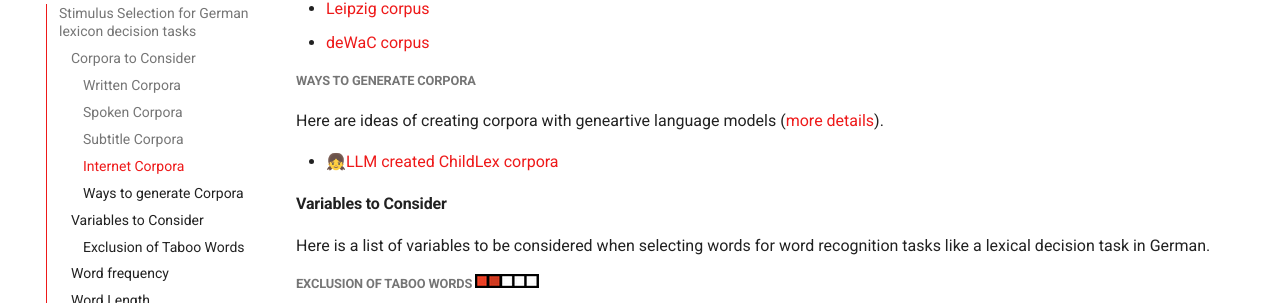
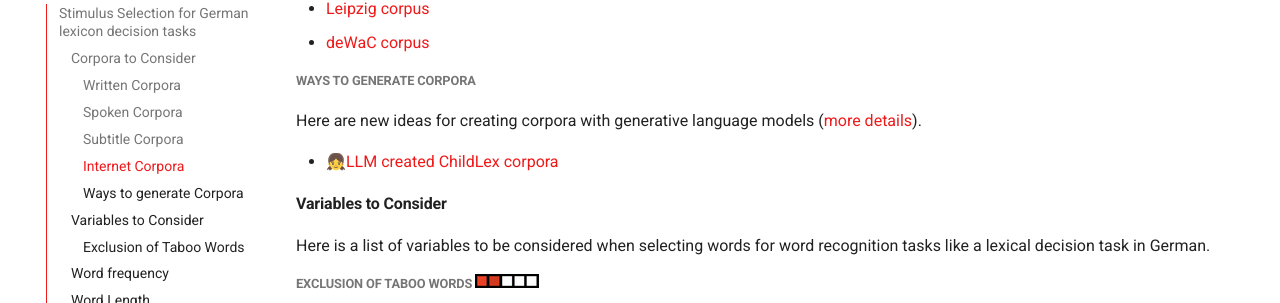
Before and after one commit to cwdeee/trust-network-guidelines, an MkDocs documentation site: the page built from docs/materials.md, in a window 1280 px wide and 900 px high, scrolled down 1316 px. Shown: the part 149-452 px from the top of the window. Built offline with MkDocs 1.6.1 and Material for MkDocs 9.7.7, drawn with Linux system fonts in a browser that asks for light colours.

Commit message:
double check corpora

```diff
--- a/docs/materials.md
+++ b/docs/materials.md
@@ -41,7 +41,7 @@ This type of resource collects texts available on the Internet. The advantage is
 - [deWaC corpus](https://wacky.sslmit.unibo.it/doku.php?id=frequency_lists)
 
 ##### Ways to generate Corpora
-Here are ideas of creating corpora  with geneartive language models ([more details](https://doi.org/10.31234/osf.io/gm9b6_v5)).
+Here are new ideas for creating corpora with generative language models ([more details](https://doi.org/10.31234/osf.io/gm9b6_v5)).
 
 - 👧[LLM created ChildLex corpora](https://doi.org/h10.17605/OSF.IO/WMUVJ)
 
```
